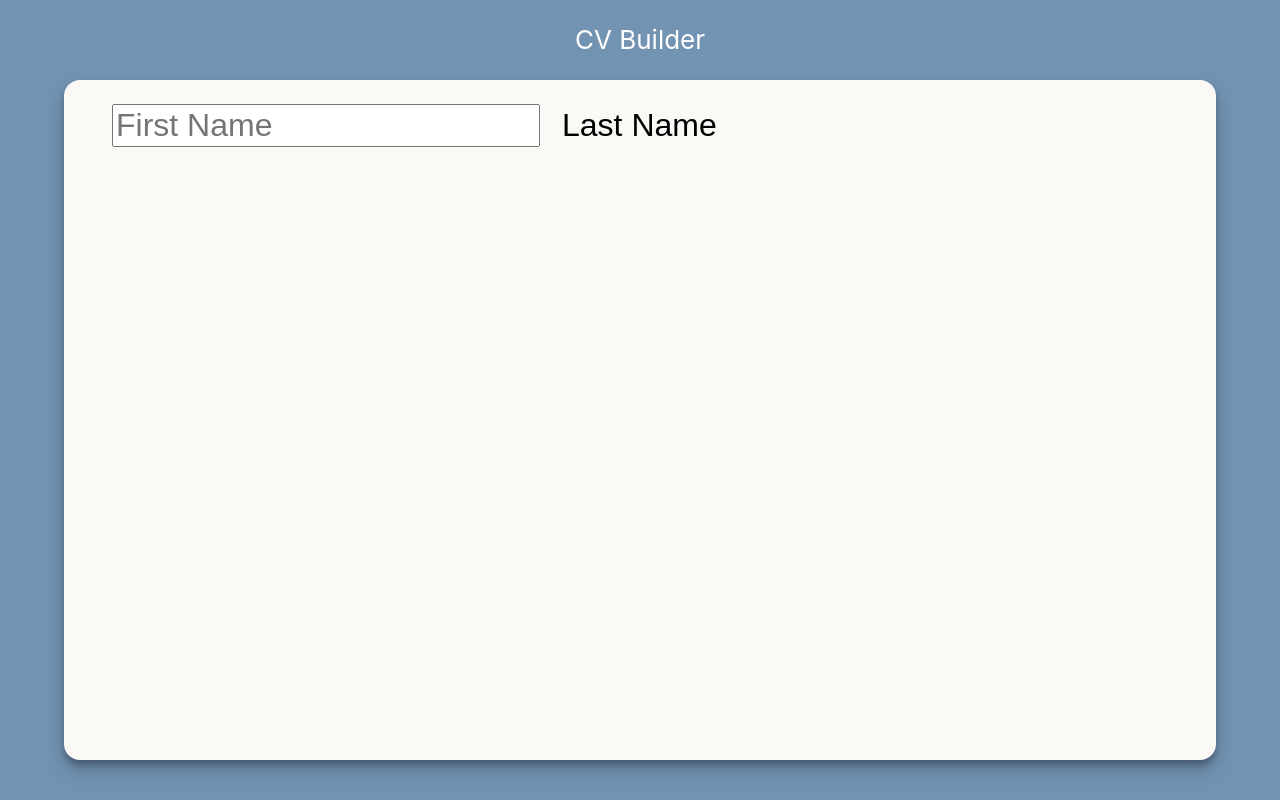
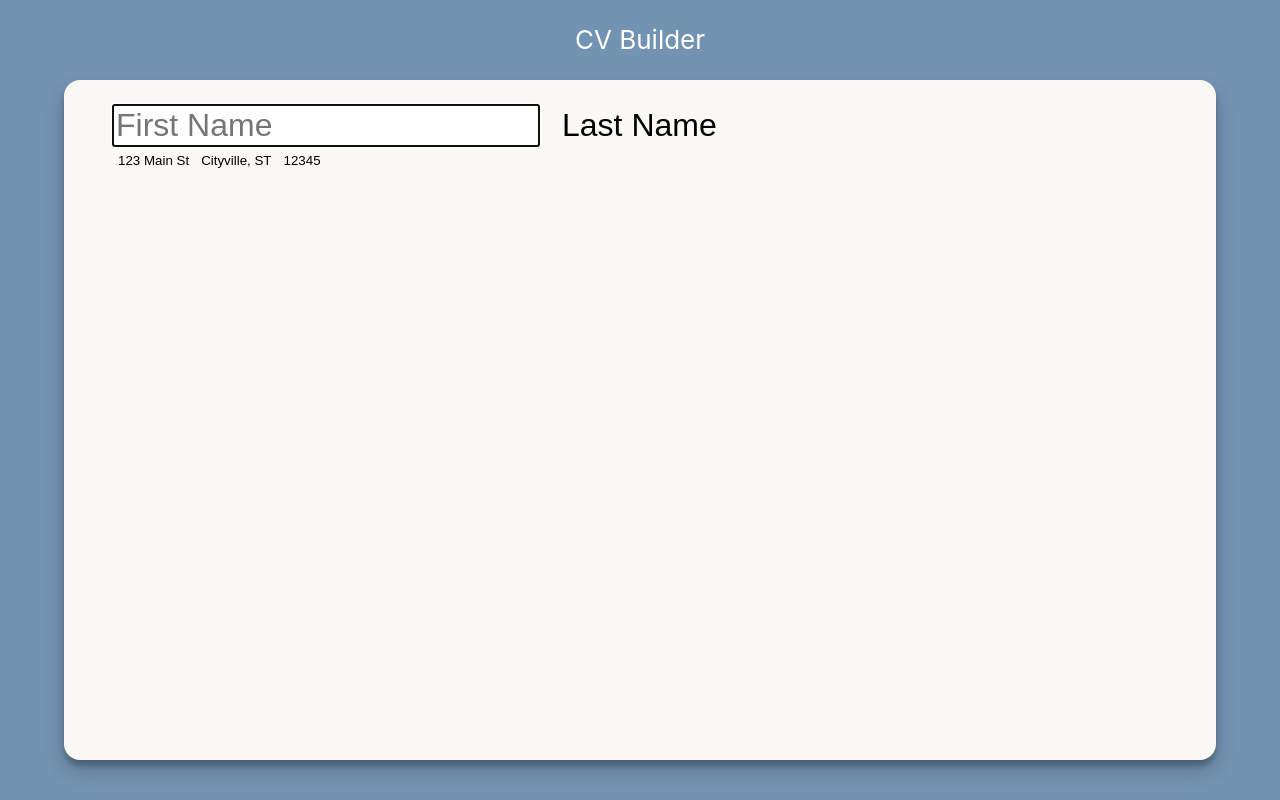
Before and after one commit to mjande/cv-project, a React (Create React App) app: page / in a window 1280 px wide. Both pictures are taken after a click on the button "First Name". Built offline with nearby package versions, Linux system fonts and the light colour scheme.

Commit message:
Add address fields

```diff
--- /dev/null
+++ b/src/components/Address.js
@@ -0,0 +1,84 @@
+import React, { Component } from "react";
+
+class Address extends Component {
+  render() {
+    let addressElements = {
+      homeAddress: (
+        <button
+          type="button"
+          className="field address"
+          onClick={this.props.handleClick}
+          data-field="homeAddress"
+        >
+          {this.props.homeAddress}
+        </button>
+      ),
+      city: (
+        <button
+          type="button"
+          className="field city"
+          onClick={this.props.handleClick}
+          data-field="city"
+        >
+          {this.props.city}
+        </button>
+      ),
+      postalCode: (
+        <button
+          type="button"
+          className="field postal-code"
+          onClick={this.props.handleClick}
+          data-field="postalCode"
+        >
+          {this.props.postalCode}
+        </button>
+      ),
+    };
+
+    if (this.props.homeAddress === "form") {
+      addressElements.homeAddress = (
+        <input
+          type="text"
+          name="homeAddress"
+          placeholder="123 Main St"
+          onKeyDown={this.props.handleSubmit}
+          autoFocus
+        />
+      );
+    }
+
+    if (this.props.city === "form") {
+      addressElements.city = (
+        <input
+          type="text"
+          name="city"
+          placeholder="Citysville, ST"
+          onKeyDown={this.props.handleSubmit}
+          autoFocus
+        />
+      );
+    }
+
+    if (this.props.postalCode === "form") {
+      addressElements.postalCode = (
+        <input
+          type="text"
+          name="postalCode"
+          placeholder="12345"
+          onKeyDown={this.props.handleSubmit}
+          autoFocus
+        />
+      );
+    }
+
+    return (
+      <div className="address">
+        {addressElements.homeAddress}
+        {addressElements.city}
+        {addressElements.postalCode}
+      </div>
+    );
+  }
+}
+
+export default Address;
--- a/src/components/Cv.js
+++ b/src/components/Cv.js
@@ -1,5 +1,6 @@
 import React, { Component } from "react";
 import Name from "./Name";
+import Address from "./Address";
 import "../styles/Cv.css";
 
 class Cv extends Component {
@@ -9,6 +10,9 @@ class Cv extends Component {
     this.state = {
       firstName: "First Name",
       lastName: "Last Name",
+      homeAddress: "123 Main St",
+      city: "Cityville, ST",
+      postalCode: "12345",
     };
 
     this.handleClick = this.handleClick.bind(this);
@@ -38,6 +42,13 @@ class Cv extends Component {
           handleClick={this.handleClick}
           handleSubmit={this.handleSubmit}
         />
+        <Address
+          homeAddress={this.state.homeAddress}
+          city={this.state.city}
+          postalCode={this.state.postalCode}
+          handleClick={this.handleClick}
+          handleSubmit={this.handleSubmit}
+        />
       </div>
     );
   }
--- a/src/components/Name.js
+++ b/src/components/Name.js
@@ -3,20 +3,8 @@ import "../styles/Name.css";
 
 class Name extends Component {
   render() {
-    let firstNameElement;
-    let lastNameElement;
-
-    if (this.props.firstName === "form") {
-      firstNameElement = (
-        <input
-          type="text"
-          name="firstName"
-          placeholder="First Name"
-          onKeyDown={this.props.handleSubmit}
-        />
-      );
-    } else {
-      firstNameElement = (
+    let nameElements = {
+      firstName: (
         <button
           type="button"
           className="field firstName"
@@ -25,20 +13,8 @@ class Name extends Component {
         >
           {this.props.firstName}
         </button>
-      );
-    }
-
-    if (this.props.lastName === "form") {
-      lastNameElement = (
-        <input
-          type="text"
-          name="lastName"
-          placeholder="Last Name"
-          onKeyDown={this.props.handleSubmit}
-        />
-      );
-    } else {
-      lastNameElement = (
+      ),
+      lastName: (
         <button
           type="button"
           className="field lastName"
@@ -47,13 +23,37 @@ class Name extends Component {
         >
           {this.props.lastName}
         </button>
+      ),
+    };
+
+    if (this.props.firstName === "form") {
+      nameElements.firstName = (
+        <input
+          type="text"
+          name="firstName"
+          placeholder="First Name"
+          onKeyDown={this.props.handleSubmit}
+          autoFocus
+        />
+      );
+    }
+
+    if (this.props.lastName === "form") {
+      nameElements.lastName = (
+        <input
+          type="text"
+          name="lastName"
+          placeholder="Last Name"
+          onKeyDown={this.props.handleSubmit}
+          autoFocus
+        />
       );
     }
 
     return (
       <div className="Name">
-        {firstNameElement}
-        {lastNameElement}
+        {nameElements.firstName}
+        {nameElements.lastName}
       </div>
     );
   }
```
